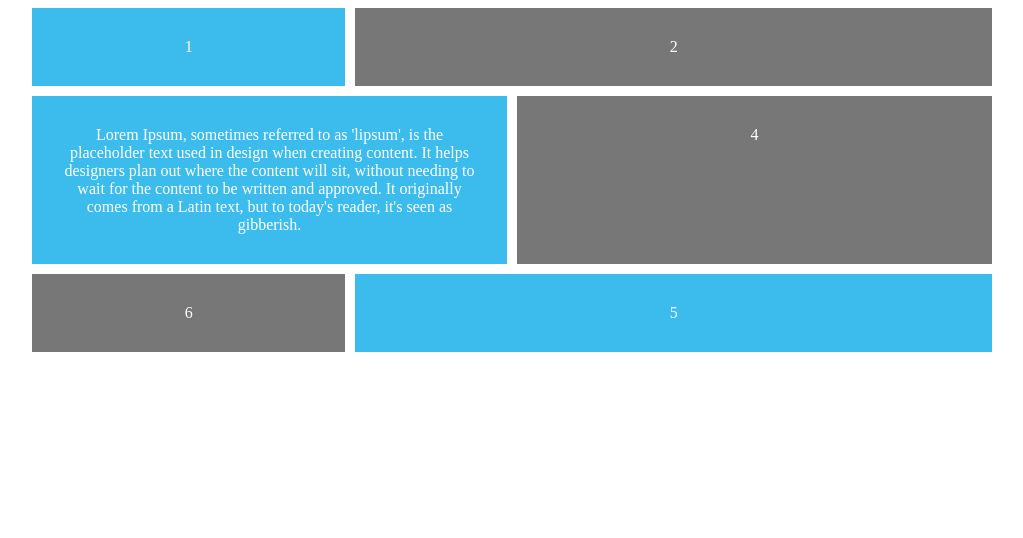
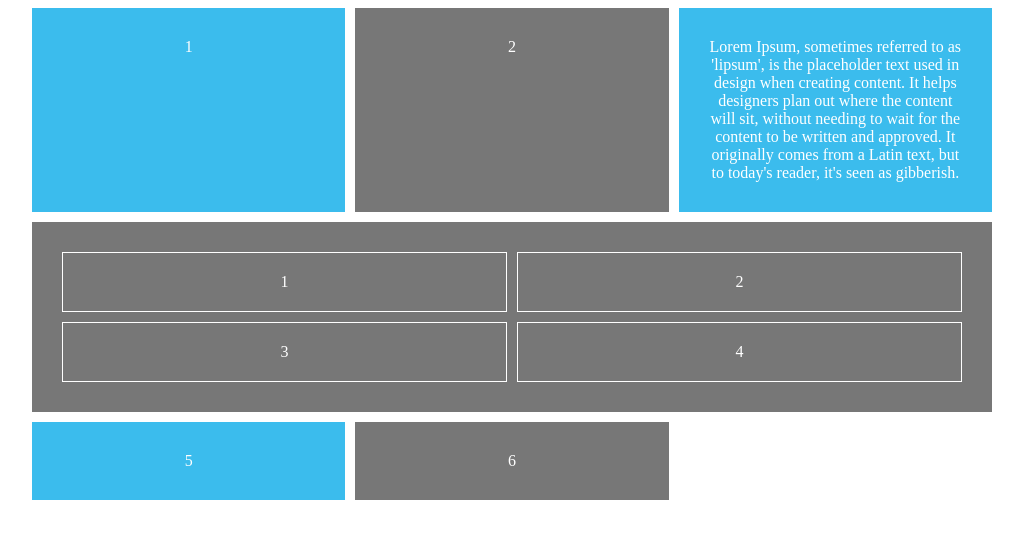
Before and after one commit to lidia-dalecka/CSS-grid, a plain HTML site: page index.html in a window 1280 px wide. Shown: the whole page, without its empty margins (128-1151 px from the left). Drawn offline with Linux system fonts and the light colour scheme.

Commit message:
Nested grid in fourth element in index.html.

```diff
--- a/index.html
+++ b/index.html
@@ -15,9 +15,9 @@
             display: grid;
             /*grid-template-columns: 33.3% 33.3% 33.3%;*/
             /*grid-template-columns: 1fr 2fr 1fr;*/
-            grid-template-columns: repeat(6, 1fr);
+            grid-template-columns: repeat(3, 1fr);
             /*grid-auto-rows: minmax(200px, auto);*/
-            grid-template-rows: repeat (4, minmax(150px, auto));
+            /*grid-template-rows: repeat (4, minmax(150px, auto));*/
             grid-gap: 10px;
             max-width: 960px;
             margin: 0 auto;
@@ -32,9 +32,9 @@
             background: #777;;
         }
 
-        .one{
-            /*grid-column-start: 1;
-            grid-column-end: 3;*/
+        /*.one{
+            grid-column-start: 1;
+            grid-column-end: 3;
             grid-column: 1 / 3;
         }
 
@@ -59,6 +59,19 @@
         .six{
             grid-row: 4;
             grid-column: 1 / 3;
+        }*/
+
+        .nested{
+            display: grid;
+            grid-template-columns: 1fr 1fr;
+            grid-gap: 10px;
+            grid-column: span 3;
+        }
+
+        .nested p{
+            border: 1px solid #fff;
+            padding: 20px;
+            margin: 0;
         }
     </style>
 </head>
@@ -66,12 +79,25 @@
 
     <div id="content">
 
-        <div class="one">1</div>
-        <div class="two">2</div>
-        <div class="three">Lorem Ipsum, sometimes referred to as 'lipsum', is the placeholder text used in design when creating content. It helps designers plan out where the content will sit, without needing to wait for the content to be written and approved. It originally comes from a Latin text, but to today's reader, it's seen as gibberish.</div>
-        <div class="four">4</div>
-        <div class="five">5</div>
-        <div class="six">6</div>
+        <div>1</div>
+        <div>2</div>
+        <div>Lorem Ipsum, sometimes referred to as 'lipsum', is the placeholder text used in design when creating content. It helps designers plan out where the content will sit, without needing to wait for the content to be written and approved. It originally comes from a Latin text, but to today's reader, it's seen as gibberish.</div>
+        <div class="nested">
+            <p>
+                1
+            </p>
+            <p>
+                2
+            </p>
+            <p>
+                3
+            </p>
+            <p>
+                4
+            </p>
+        </div>
+        <div>5</div>
+        <div>6</div>
 
     </div>
 
```
